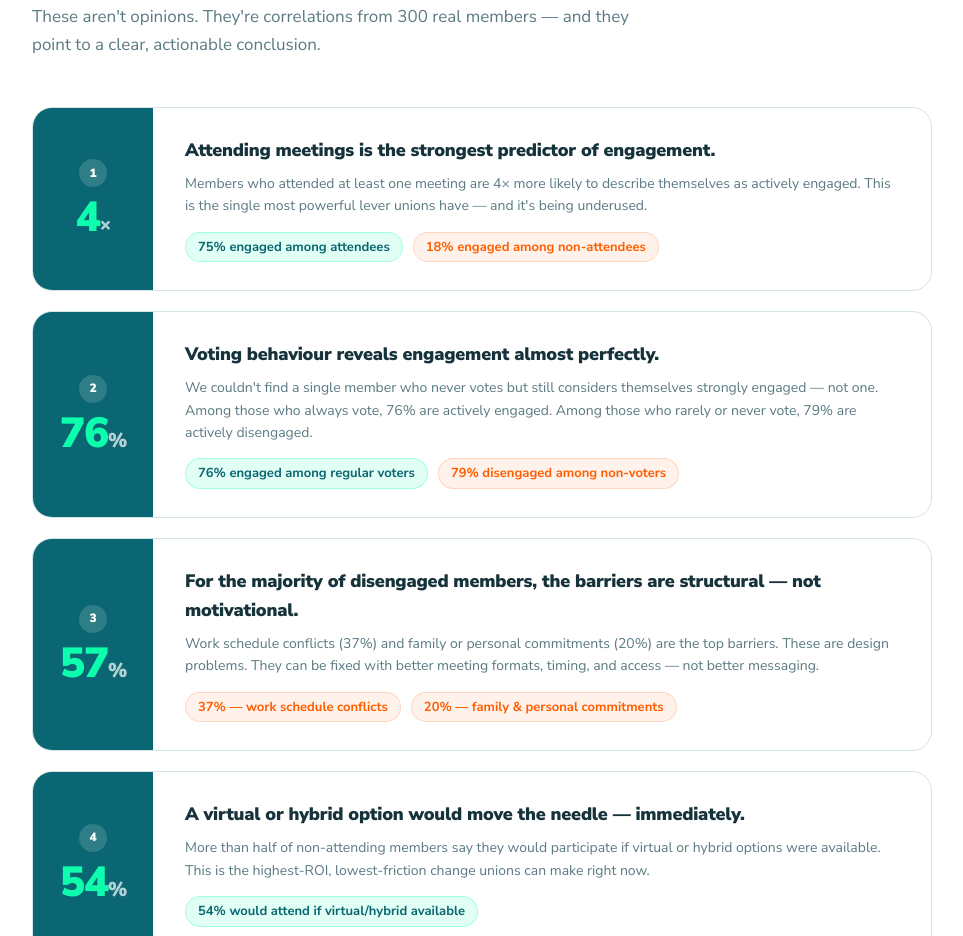
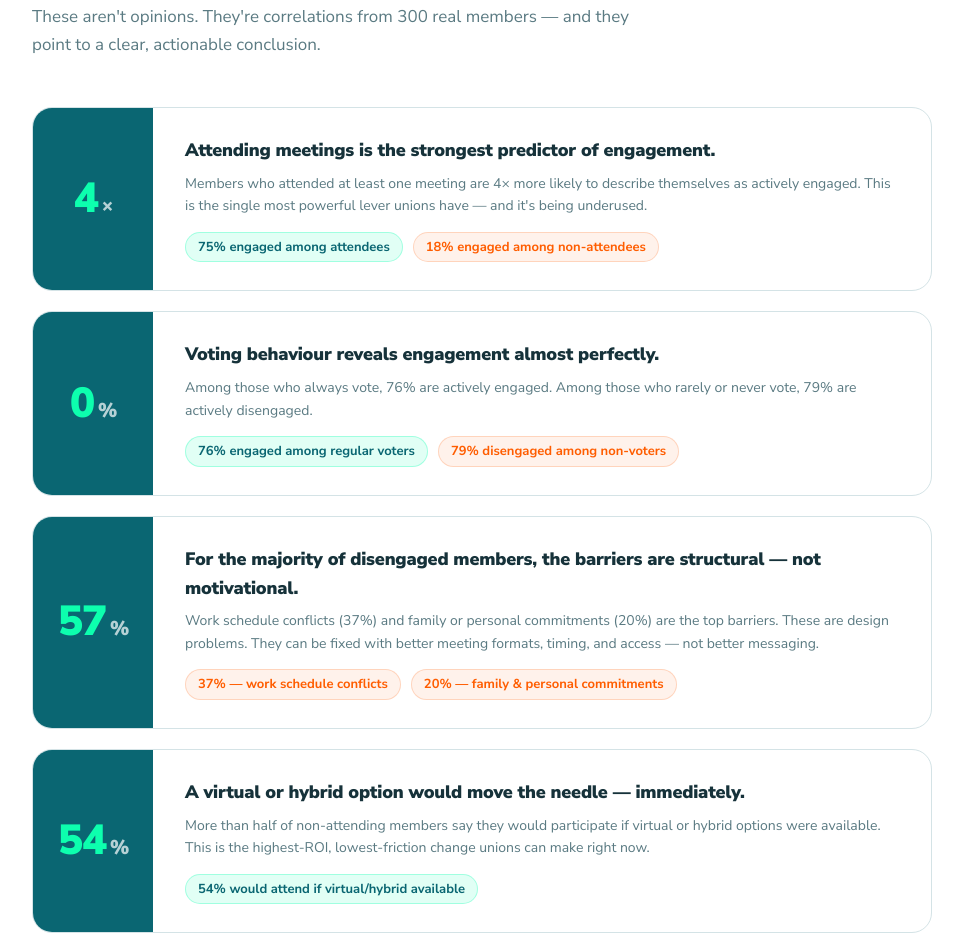
Before and after one commit to CarlMav00/MotionMeetings, a website: page index.html in a window 1280 px wide. Shown: the part 1429-2365 px from the top of the page, without its empty margins (158-1121 px from the left). Drawn offline with Linux system fonts and the light colour scheme; a script that the page names is missing.

Commit message:
Stat card UI fixes
- Hide numbered badge circles (1, 2, 3...)
- Add 4px left margin to unit span for breathing room
- Card 2: change 76% to 0%, remove 'never votes but still' sentence

Co-Authored-By: Claude Sonnet 4.6 <noreply@anthropic.com>

```diff
--- a/index.html
+++ b/index.html
@@ -223,16 +223,7 @@
       text-align: center;
     }
     .finding-badge {
-      width: 28px; height: 28px;
-      background: rgba(255,255,255,.15);
-      border-radius: 50%;
-      display: flex;
-      align-items: center;
-      justify-content: center;
-      font-size: 12px;
-      font-weight: 900;
-      color: white;
-      margin-bottom: 10px;
+      display: none;
     }
     .finding-big-num {
       font-size: 42px;
@@ -245,6 +236,7 @@
       font-size: 20px;
       font-weight: 900;
       color: rgba(255,255,255,.7);
+      margin-left: 4px;
     }
     .finding-body {
       padding: 28px 32px;
@@ -615,12 +607,12 @@
       <div class="finding-num-col">
         <div class="finding-badge">2</div>
         <div>
-          <div class="finding-big-num">76<span class="finding-big-unit">%</span></div>
+          <div class="finding-big-num">0<span class="finding-big-unit">%</span></div>
         </div>
       </div>
       <div class="finding-body">
         <h3>Voting behaviour reveals engagement almost perfectly.</h3>
-        <p>We couldn't find a single member who never votes but still considers themselves strongly engaged — not one. Among those who always vote, 76% are actively engaged. Among those who rarely or never vote, 79% are actively disengaged.</p>
+        <p>Among those who always vote, 76% are actively engaged. Among those who rarely or never vote, 79% are actively disengaged.</p>
         <div class="finding-detail">
           <span class="finding-chip hi">76% engaged among regular voters</span>
           <span class="finding-chip warn">79% disengaged among non-voters</span>
```
